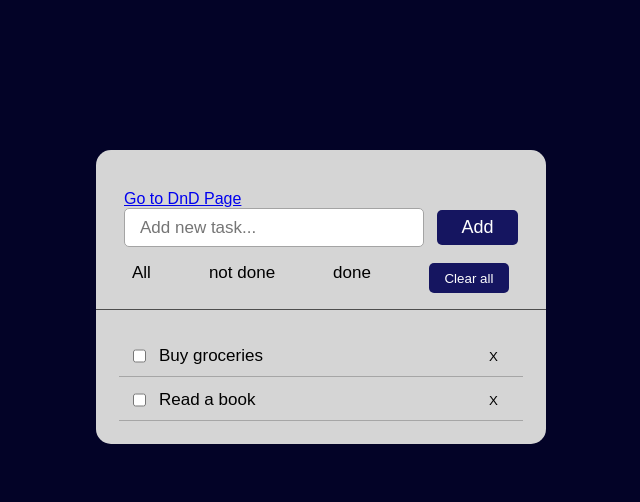
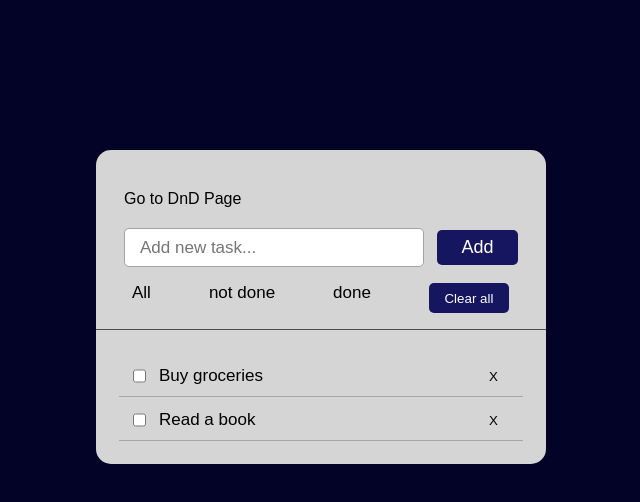
Before and after one commit to Stealr/todo-react, a React (Vite) app: page / in a window 1280 px wide. Shown: the top 502 px of the page, without its empty margins (319-959 px from the left). Built offline with nearby package versions, Linux system fonts and the light colour scheme.

Commit message:
add some styles to routingBtn

```diff
--- a/src/dnd.css
+++ b/src/dnd.css
@@ -23,3 +23,13 @@
 /* .input-dnd {
     width: auto;
 } */
+
+#nextPageDnD {
+    height: fit-content;
+    text-decoration: none;
+    color: white;
+}
+
+#nextPageDnD:hover {
+    color: rgb(168, 168, 168);
+}
--- a/src/index.css
+++ b/src/index.css
@@ -9,6 +9,10 @@ body {
   background: #d5d5d5;
   margin: 150px auto;
   border-radius: 15px;
+}
+
+.window form {
+  margin-top: 20px;
 }
 
 
@@ -107,3 +111,12 @@ form input {
   color: rgb(0, 0, 0);
   margin-left: auto;
 }
+
+#nextPage {
+  text-decoration: none;
+  color: black;
+}
+
+#nextPage:hover {
+  color: rgb(75, 75, 75);
+}
--- a/src/pages/DndPage.jsx
+++ b/src/pages/DndPage.jsx
@@ -115,7 +115,7 @@ function DndPage() {
 
     return (
         <div className='dndPage' style={{ display: 'flex', justifyContent: 'center', height: '100%' }}>
-            <Link to="/">Go to todo</Link>
+            <Link id='nextPageDnD' to="/">Go to todo</Link>
             <DragDropContext onDragEnd={(result) => onDragEnd(result, columns, setColumns)}>
                 <div className='left-tools'>
                     <form onSubmit={addTodo}>
--- a/src/pages/TodoPage.jsx
+++ b/src/pages/TodoPage.jsx
@@ -59,7 +59,7 @@ function App() {
   return (
     <div class="window">
       <div class="top">
-      <Link to="/dnd">Go to DnD Page</Link>
+      <Link id='nextPage' to="/dnd">Go to DnD Page</Link>
         <form onSubmit={addTodo}>
           <input
             type="text"
```
